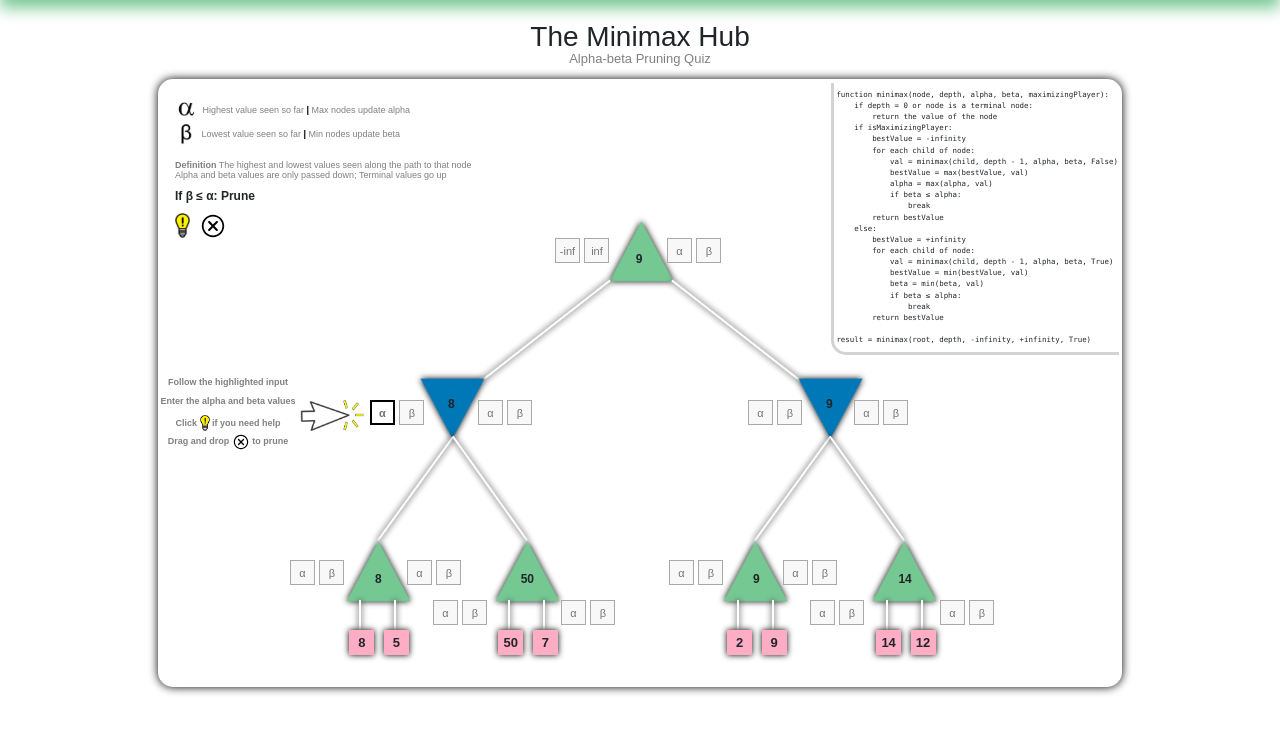
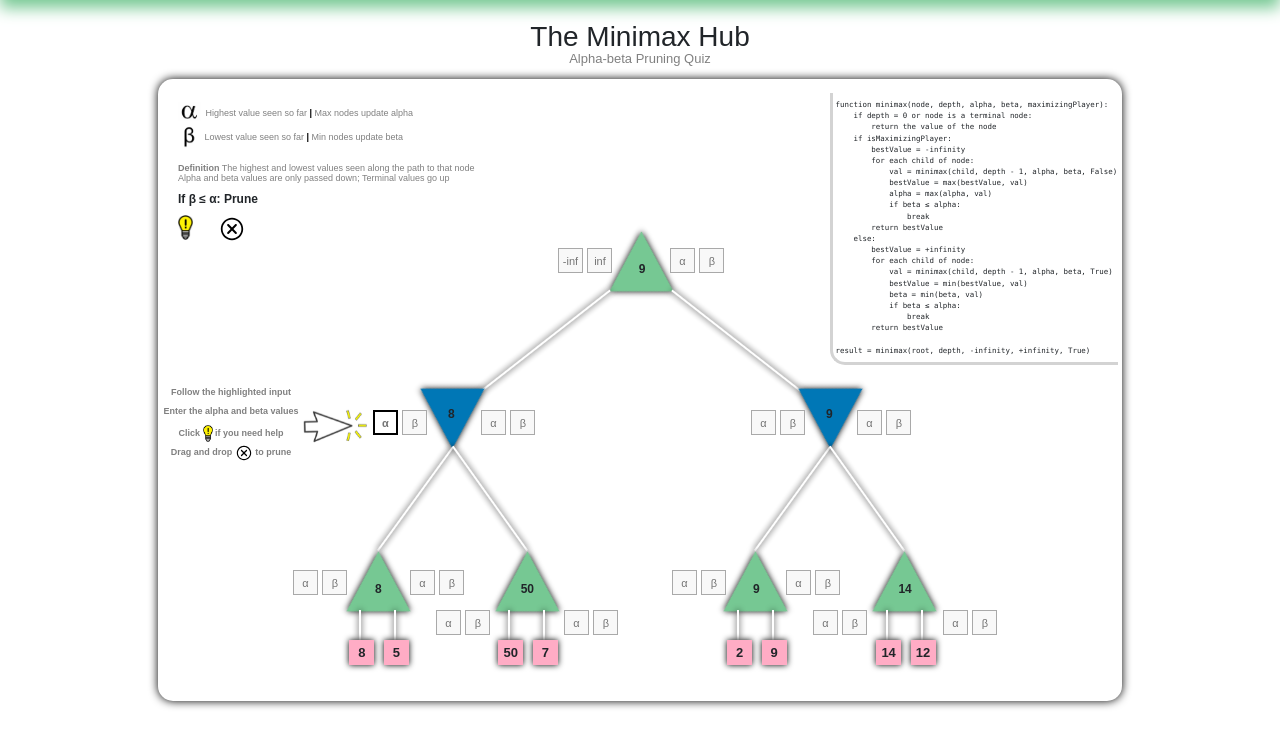
Before and after one commit to whirleyt/MinimaxTutorial, a Flask app: page /alphabetaQuiz in a window 1280 px wide. Shown: the part 30-777 px from the top of the page. Run offline with Flask 2, Linux system fonts and the light colour scheme; some libraries are stand-ins or nearby versions.

Commit message:
Styling Changes

```diff
--- a/static/minimax-quiz/alphabetaQuiz.css
+++ b/static/minimax-quiz/alphabetaQuiz.css
@@ -3,7 +3,7 @@
     max-width: 964px;
     min-width: 964px;
     margin: 0 auto;
-    padding: 17px;
+    padding: 20px;
     margin-bottom: 20px;
     border-radius: 15px;
     box-shadow: 0px 0px 10px black;
@@ -30,8 +30,10 @@
 }
 
 .next-icon {
-    margin-top: 20px;
+	position: absolute;
+	left: -15px;
 }
+
 
 .next-icon:hover {
     fill: #76c893;
@@ -44,6 +46,8 @@
     font-size: 10px;
     font-weight: bold;
     margin-bottom: -10px;
+    margin-top: 20px;
+    margin-left: 5px;
 }
 
 .triangle-container {
@@ -471,16 +475,32 @@ input[type="text"]:focus {
     width: 65px;
 }
 
+.phs {
+	position: relative;
+}
+
 .hint-icon {
-    width: 15px;
+    width: 35px;
     display: inline;
-    margin-right: 5px;
+    padding: 10px;
+    margin-top: -10px;
+    margin-left: -10px;
+}
+
+.hint-icon:hover {
+    cursor: pointer;
 }
 
 .prune-icon {
     width: 28px;
     display: inline;
     z-index: 9999;
+    position: absolute;
+    left: 40px;
+}
+
+.prune-icon:hover {
+    cursor: move;
 }
 
 .hint-icon-description {
@@ -544,6 +564,7 @@ input[type="text"]:focus {
 
 .see-your-results {
     display: none;
+    position: relative;
 }
 
 .resultsText {
@@ -587,6 +608,7 @@ input[type="text"]:focus {
     width: 28px;
     display: none;
     margin-top: 15px;
+    margin-bottom: -18px;
 }
 
 #resultsText h6 {
--- a/templates/minimax-quiz/alphabetaQuiz.html
+++ b/templates/minimax-quiz/alphabetaQuiz.html
@@ -23,7 +23,7 @@
         </div>
     </div>
     <div class="prune-hint-section">
-        <div>
+        <div class="phs">
             <img class="hint-icon" src="{{ url_for('static', filename='images/hint.png') }}" alt="Hint Icon">
             <img class="prune-icon" src="{{ url_for('static', filename='images/x.svg') }}" alt="Drag and Drop Prune Icon">
         </div>
```
Also changed, not shown: static/minimax-tutorials/alphabetaMain.css (+1 -6 lines).
